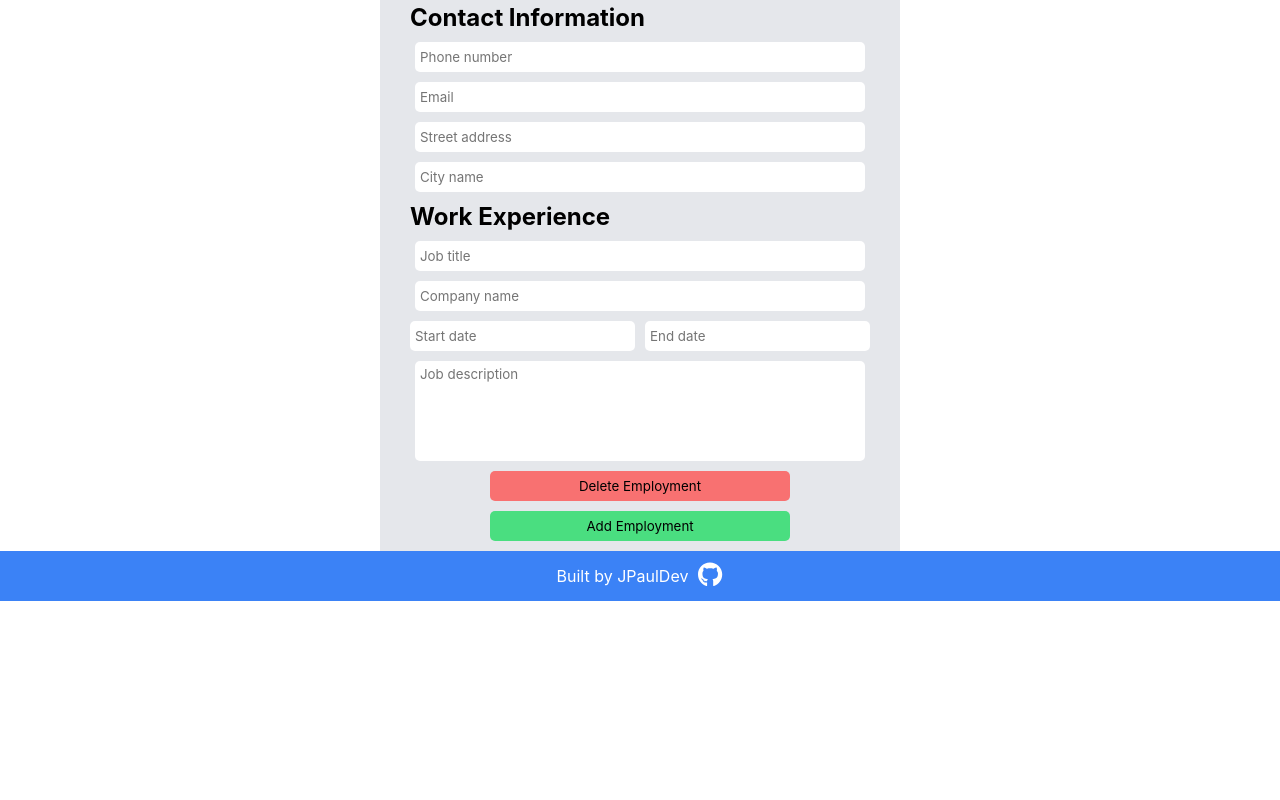
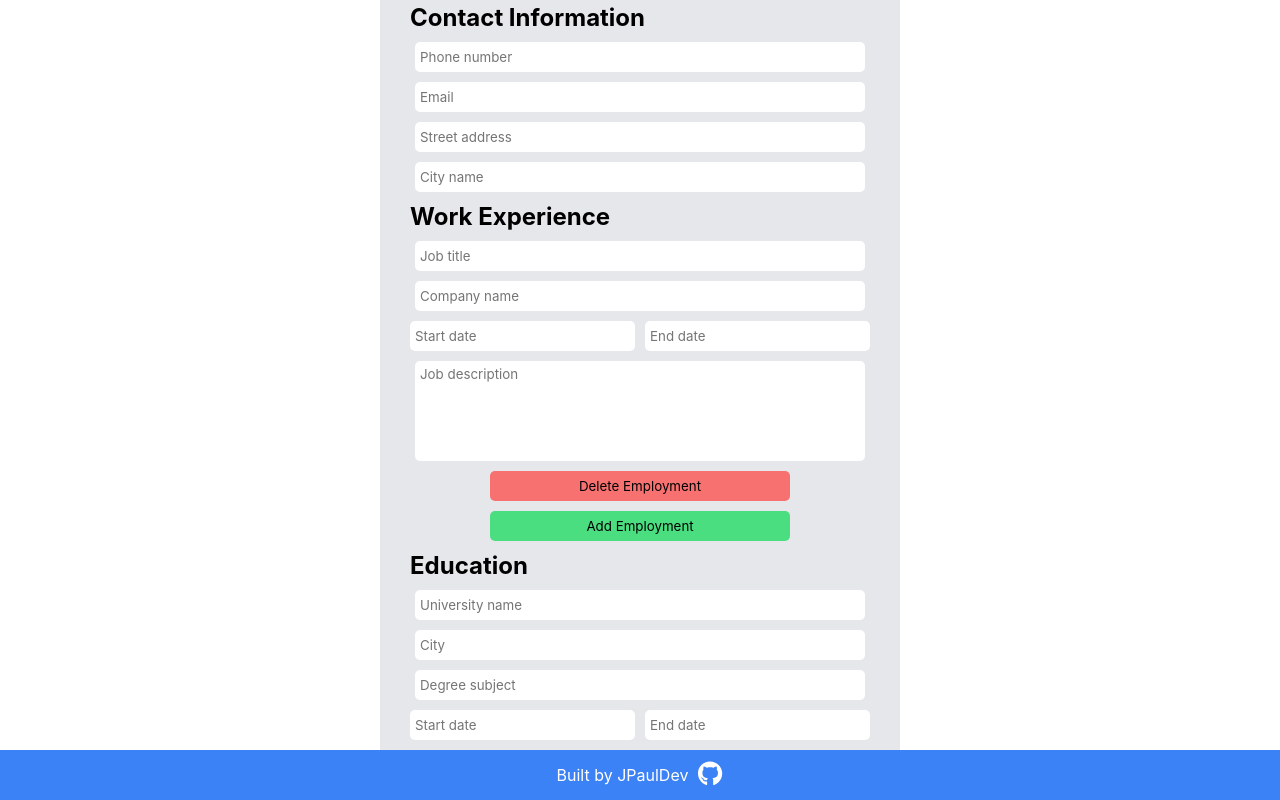
Before and after one commit to JPaulDev/cv-creator, a React (Create React App) app: page / in a window 1280 px wide. Shown: the part 376-1176 px from the top of the page. Before the commit the page ends 977 px from the top, so only its background shows below. Built offline with nearby package versions, Linux system fonts and the light colour scheme.

Commit message:
Add education input

```diff
--- /dev/null
+++ b/src/components/Form/Education.js
@@ -0,0 +1,36 @@
+import styled from 'styled-components';
+import Fieldset from './Fieldset';
+import SectionHeader from './SectionHeader';
+import Input from './Input';
+
+const Div = styled.div`
+  display: flex;
+  column-gap: 10px;
+`;
+
+function Education() {
+  return (
+    <Fieldset>
+      <SectionHeader header="Education" />
+      <Input name="university" placeholder="University name" type="text" />
+      <Input name="city" placeholder="City" type="text" />
+      <Input name="degree" placeholder="Degree subject" type="text" />
+      <Div>
+        <Input
+          name="educationStart"
+          placeholder="Start date"
+          type="text"
+          inputWidth="220px"
+        />
+        <Input
+          name="educationEnd"
+          placeholder="End date"
+          type="text"
+          inputWidth="220px"
+        />
+      </Div>
+    </Fieldset>
+  );
+}
+
+export default Education;
--- a/src/components/Form/Form.js
+++ b/src/components/Form/Form.js
@@ -2,6 +2,7 @@ import styled from 'styled-components';
 import PersonalDetails from './PersonalDetails';
 import ContactInformation from './ContactInformation';
 import WorkExperience from './WorkExperience';
+import Education from './Education';
 
 const StyledForm = styled.form`
   display: flex;
@@ -29,6 +30,7 @@ function Form(props) {
         addNewExperience={addNewExperience}
         deleteExperience={deleteExperience}
       />
+      <Education />
     </StyledForm>
   );
 }
```
